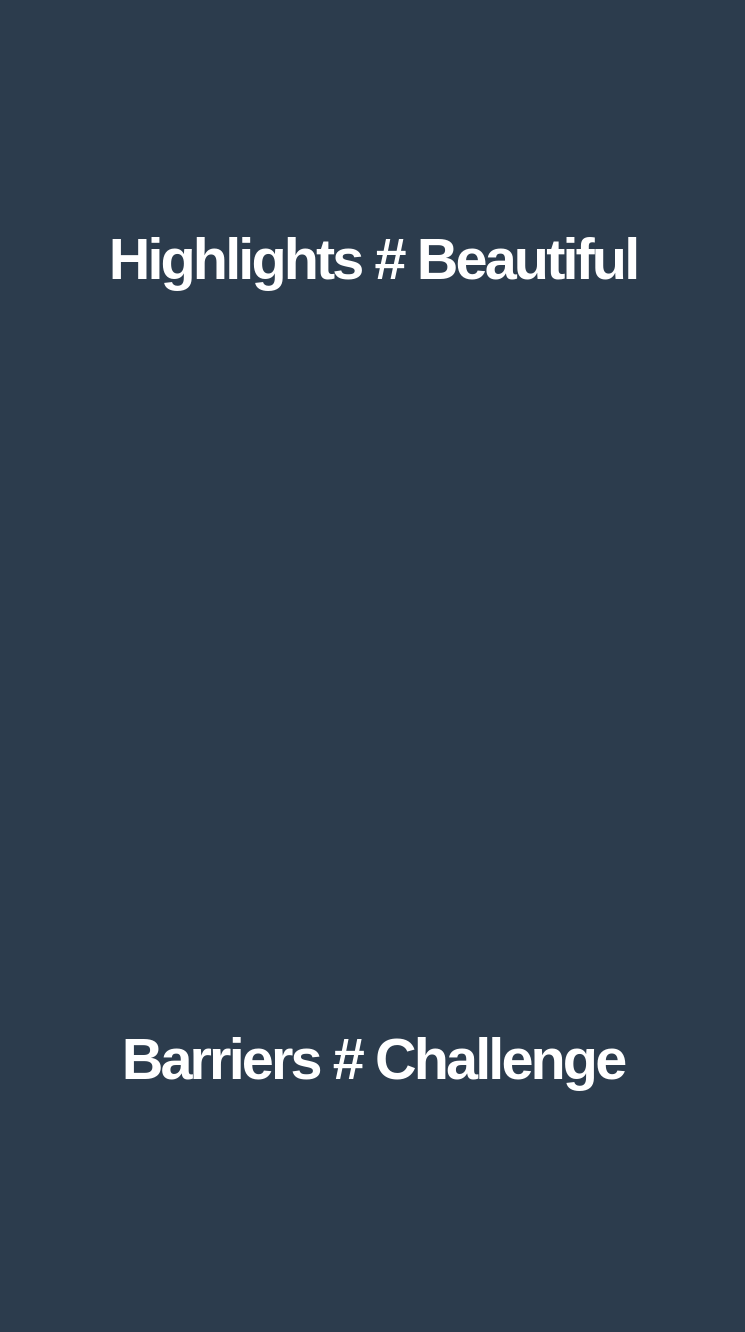
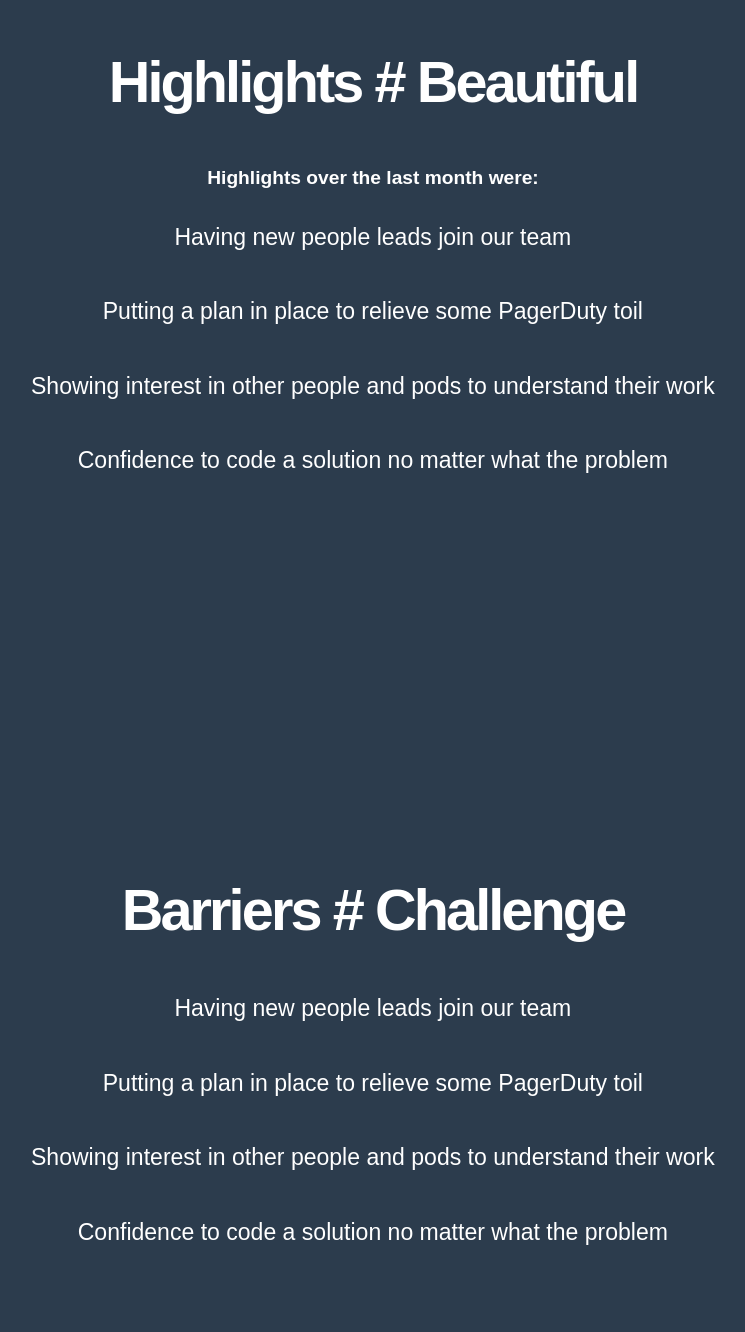
Before and after one commit to leslie-alldridge/leslie, a plain HTML site: page index.html in a window 1280 px wide. Shown: the part 948-2280 px from the top of the page, without its empty margins (267-1012 px from the left). Drawn offline with nearby package versions, Linux system fonts and the light colour scheme.

Commit message:
Add files via upload

```diff
--- a/index.html
+++ b/index.html
@@ -1,7 +1,8 @@
 <!DOCTYPE html>
 <html lang="en">
   <head>
-    <link rel="stylesheet" href='styles.css'></link>
+    <link rel="stylesheet" href='styles.css'/>
+    <link rel="stylesheet" href="https://unpkg.com/aos@next/dist/aos.css" />
     <meta charset="UTF-8" />
     <meta name="viewport" content="width=device-width, initial-scale=1.0" />
     <meta http-equiv="X-UA-Compatible" content="ie=edge" />
@@ -9,16 +10,34 @@
   </head>
   <body>
         <div class="panel" data-color="white">
-                <div>
+                <div data-aos="slide-up">
                   <h1>Leslie Alldridge - September 2019</h1>
                   <p>Monthly 1:1 template, scroll to view more.</p>
               </div>
             </div>
             <div class="panel" data-color="beautiful">
+                <div>
               <h2>Highlights  # Beautiful</h2>
+              <h4>Highlights over the last month were:</h4>
+                <p data-aos-duration="2000" data-aos-anchor-placement="center-center" data-aos="flip-up" data-aos-offset="200" id="point">
+                      Having new people leads join our team
+                </p>
+                <p data-aos-duration="2000" data-aos-anchor-placement="center-center" data-aos="flip-up" data-aos-offset="200" id="point">Putting a plan in place to relieve some PagerDuty toil</p>
+                <p data-aos-duration="2000" data-aos-anchor-placement="center-center" data-aos="flip-up" data-aos-offset="200" id="point">Showing interest in other people and pods to understand their work</p>
+                <p data-aos-duration="2000" data-aos-anchor-placement="center-center" data-aos="flip-up" data-aos-offset="200" id="point">Confidence to code a solution no matter what the problem</p>
+            </div>
             </div>
             <div class="panel" data-color="challenge">
+                <div>
               <h2>Barriers  # Challenge</h2>
+              <p data-aos-duration="2000" data-aos-anchor-placement="center-center" data-aos="flip-up" data-aos-offset="200" id="point">
+                    Having new people leads join our team
+              </p>
+              <p data-aos-duration="2000" data-aos-anchor-placement="center-center" data-aos="flip-up" data-aos-offset="200" id="point">Putting a plan in place to relieve some PagerDuty toil</p>
+              <p data-aos-duration="2000" data-aos-anchor-placement="center-center" data-aos="flip-up" data-aos-offset="200" id="point">Showing interest in other people and pods to understand their work</p>
+              <p data-aos-duration="2000" data-aos-anchor-placement="center-center" data-aos="flip-up" data-aos-offset="200" id="point">Confidence to code a solution no matter what the problem</p>
+
+            </div>
             </div>
             <div class="panel" data-color="human">
               <h2>Working On  # Human</h2>
@@ -35,8 +54,19 @@
             <div class="panel" data-color="ownership">
               <h2>Development  # Ownership</h2>
             </div>
+            <div class="panel" data-color="white">
+                    <div>
+                      <h1>Thanks for viewing!</h1>
+                      <p>I hope you enjoyed the journey.</p>
+                  </div>
+                </div>
 
     <script src='https://cdnjs.cloudflare.com/ajax/libs/jquery/3.4.1/jquery.min.js'></script>
     <script src='./script.js'></script>
+    <script src="https://unpkg.com/aos@next/dist/aos.js"></script>
+    <script>
+      console.log('running')
+      AOS.init();
+    </script>
   </body>
 </html>
--- a/styles.css
+++ b/styles.css
@@ -52,3 +52,7 @@ body {
   a {
     color: #4332CF;
   }
+
+#point {
+    font-size: 1.2em
+}
```
